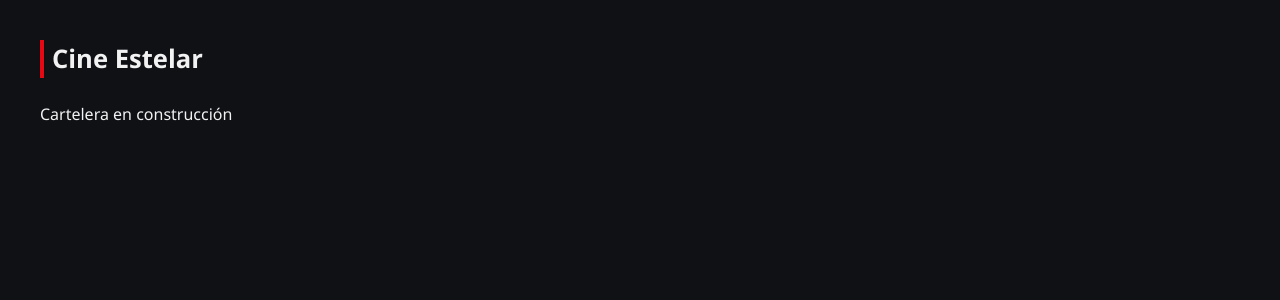
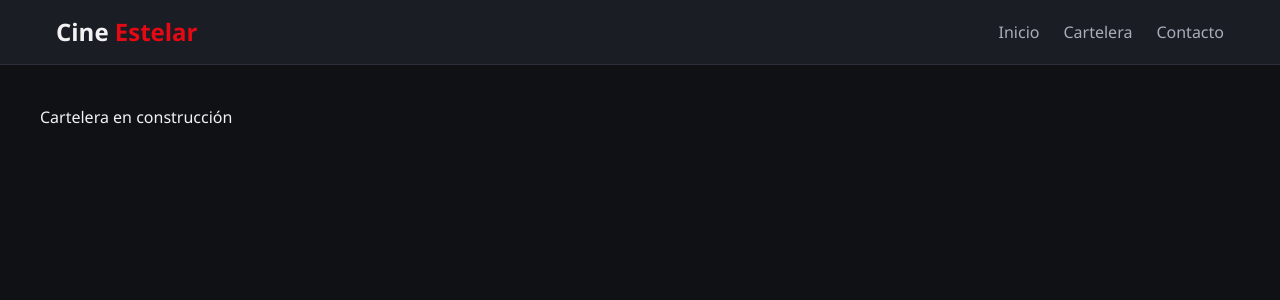
Before and after one commit to josedev123-eng/Laboratorio09-Empresariales, a React (Vite) app: page / in a window 1280 px wide. Shown: the top 300 px of the page. Built offline with nearby package versions, Linux system fonts and the light colour scheme.

Commit message:
Agrega el componente Header con el nombre del cine y la navegación a inicio, cartelera y contacto, con su propio header.css

```diff
--- a/src/App.jsx
+++ b/src/App.jsx
@@ -1,9 +1,13 @@
+import Header from './components/Header.jsx'
+
 function App() {
   return (
-    <main className="contenedor seccion">
-      <h1 className="seccion-titulo">Cine Estelar</h1>
-      <p>Cartelera en construcción</p>
-    </main>
+    <>
+      <Header />
+      <main className="contenedor seccion">
+        <p>Cartelera en construcción</p>
+      </main>
+    </>
   )
 }
 
--- /dev/null
+++ b/src/components/Header.jsx
@@ -0,0 +1,23 @@
+import '../styles/components/header.css'
+
+function Header() {
+  return (
+    <header className="header">
+      <div className="contenedor header-contenido">
+        <a href="#" className="header-logo">
+          Cine <span>Estelar</span>
+        </a>
+
+        <nav>
+          <ul className="header-nav">
+            <li><a href="#inicio">Inicio</a></li>
+            <li><a href="#cartelera">Cartelera</a></li>
+            <li><a href="#contacto">Contacto</a></li>
+          </ul>
+        </nav>
+      </div>
+    </header>
+  )
+}
+
+export default Header
--- /dev/null
+++ b/src/styles/components/header.css
@@ -0,0 +1,43 @@
+.header {
+  position: sticky;
+  top: 0;
+  z-index: 10;
+  background-color: var(--color-superficie);
+  border-bottom: 1px solid var(--color-borde);
+}
+
+.header-contenido {
+  display: flex;
+  align-items: center;
+  justify-content: space-between;
+  height: 64px;
+}
+
+.header-logo {
+  font-size: 1.5rem;
+  font-weight: bold;
+}
+
+.header-logo span {
+  color: var(--color-primario);
+}
+
+.header-nav {
+  display: flex;
+  gap: var(--espacio-lg);
+}
+
+.header-nav a {
+  color: var(--color-texto-suave);
+}
+
+.header-nav a:hover {
+  color: var(--color-texto);
+}
+
+@media (max-width: 600px) {
+  .header-nav {
+    gap: var(--espacio-md);
+    font-size: 0.9rem;
+  }
+}
```
Also changed, not shown: 2 other files (tests, documents, lock files or other folders).
